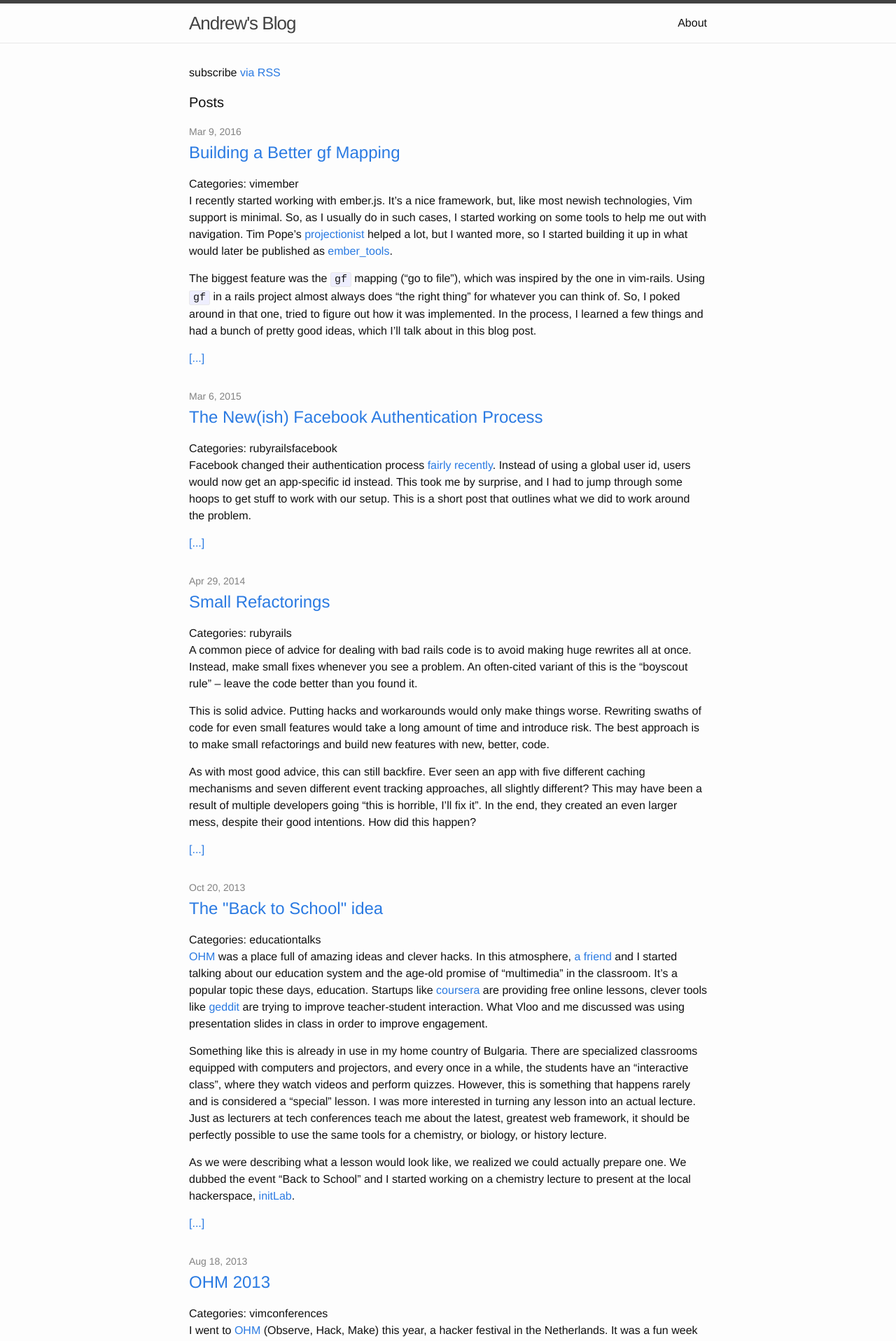
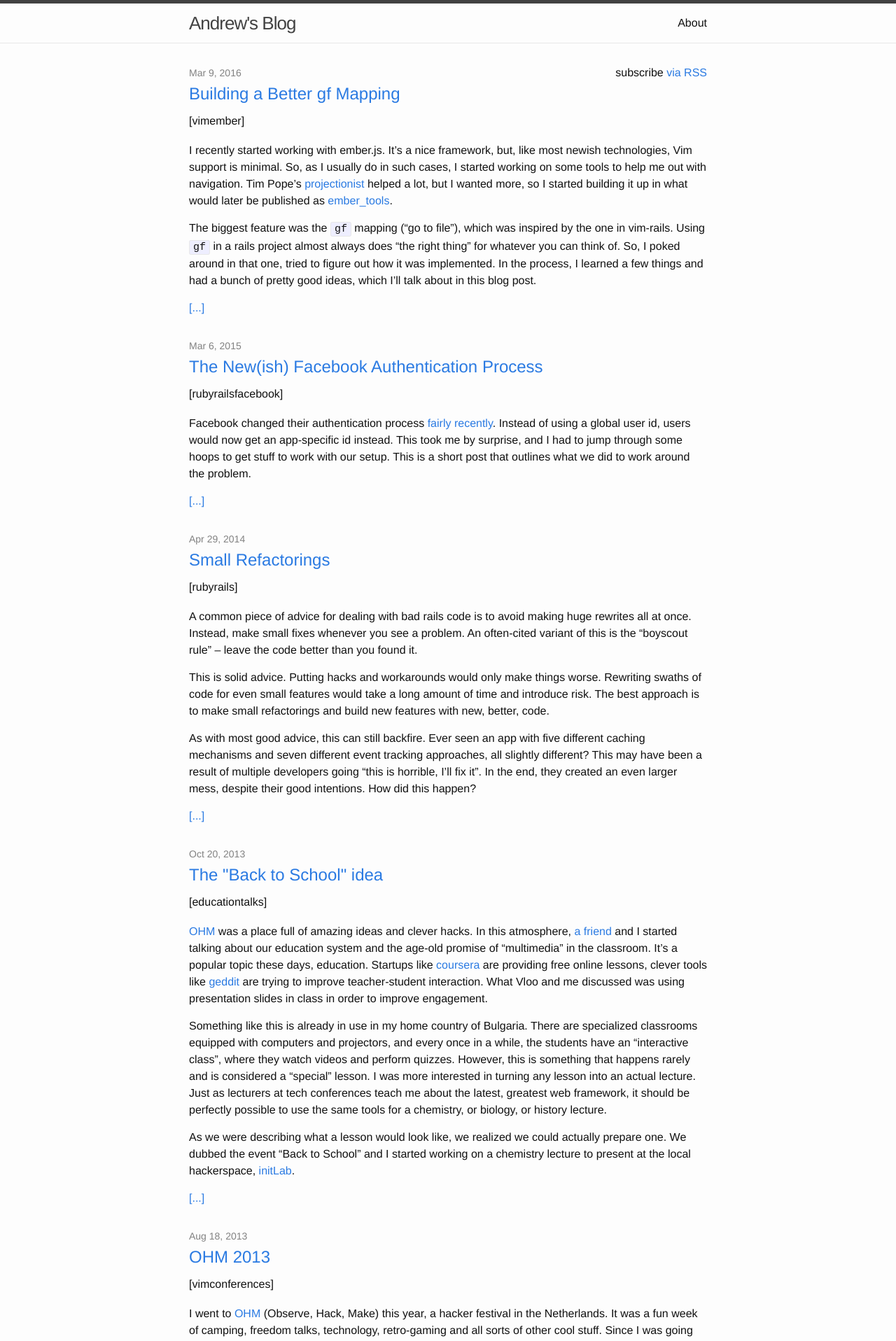
Before and after one commit to AndrewRadev/blog, a Jekyll site: the page built from index.html, in a window 1280 px wide. Shown: the top 1916 px of the page at 70% size. Built offline with Jekyll 4.4.1, drawn with Linux system fonts in a browser that asks for light colours; the list of posts is cut into pages by our own code; some of the changed text lies outside the part shown.

Commit message:
Styling changes

```diff
--- a/_includes/post_excerpt.html
+++ b/_includes/post_excerpt.html
@@ -3,9 +3,9 @@
 
   <h2>
     <a class="post-link" href="{{ post.url | prepend: site.baseurl }}">{{ post.title }}</a>
+
+    <span class="post-categories">[{{ post.categories | category_links }}]</span>
   </h2>
-
-  <span class="post-categories">Categories: {{ post.categories | category_links }}</span>
 
   <article>
     {{ post.excerpt | markdownify }}
--- a/css/main.scss
+++ b/css/main.scss
@@ -48,3 +48,15 @@ $on-laptop:        800px;
   float: left;
   margin-right: 30px;
 }
+
+.rss-subscribe {
+  float: right;
+}
+
+.post-categories {
+  font-size: $base-font-size;
+}
+
+.post-content h2 {
+  border-bottom: 1px solid #ccc;
+}
--- a/index.html
+++ b/index.html
@@ -4,8 +4,6 @@ layout: default
 
 <div class="home">
   <p class="rss-subscribe">subscribe <a href="{{ "/feed/" | prepend: site.baseurl }}">via RSS</a></p>
-
-  <h1 class="page-heading">Posts</h1>
 
   <ul class="post-list">
     {% for post in paginator.posts %}
```
